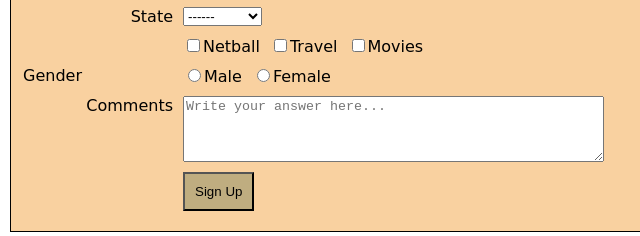
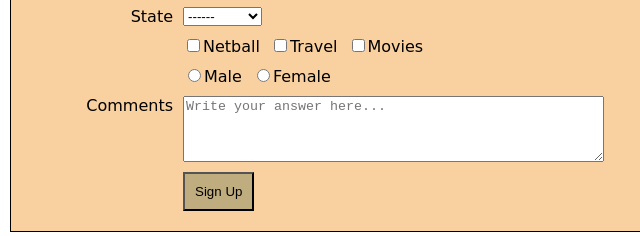
Before and after one commit to elibenaia123/CS140, a plain HTML site: page engagements/form/form.html in a window 1280 px wide. Shown: the part 286-522 px from the top of the page, 0-640 px from the left. Drawn offline with Linux system fonts and the light colour scheme.

Commit message:
Form Styling

```diff
--- a/engagements/form/form.html
+++ b/engagements/form/form.html
@@ -50,7 +50,7 @@
                 <label><input type="checkbox" name="hobbies">Movies</label>
             </div>
             <div class="check-row">
-                <div class="spacer">Gender</div>
+                <div class="spacer"></div>
                 <label><input type="radio" name="gender" value="male">Male</label>
                 <label><input type="radio" name="gender" value="female">Female</label>
             </div>
```
